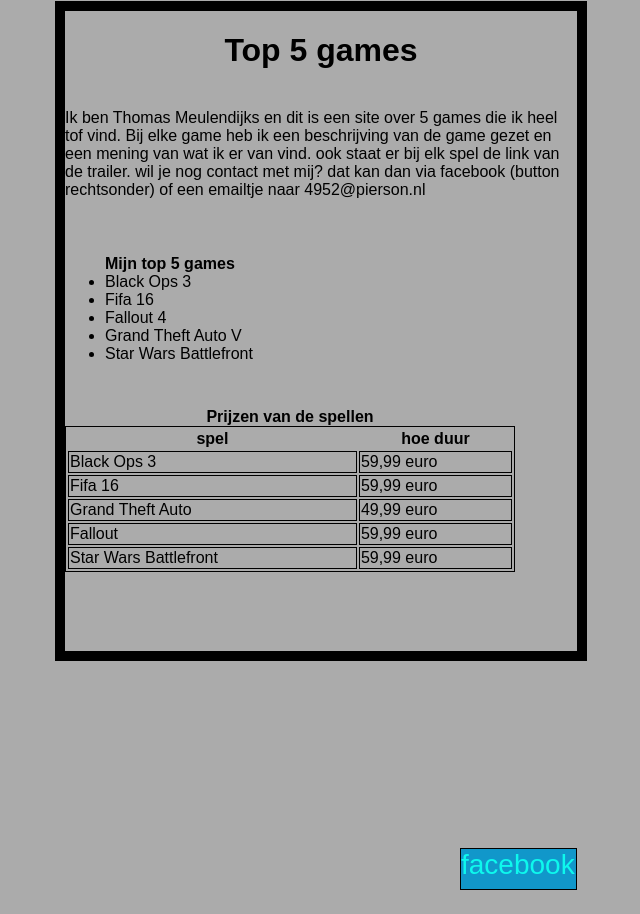
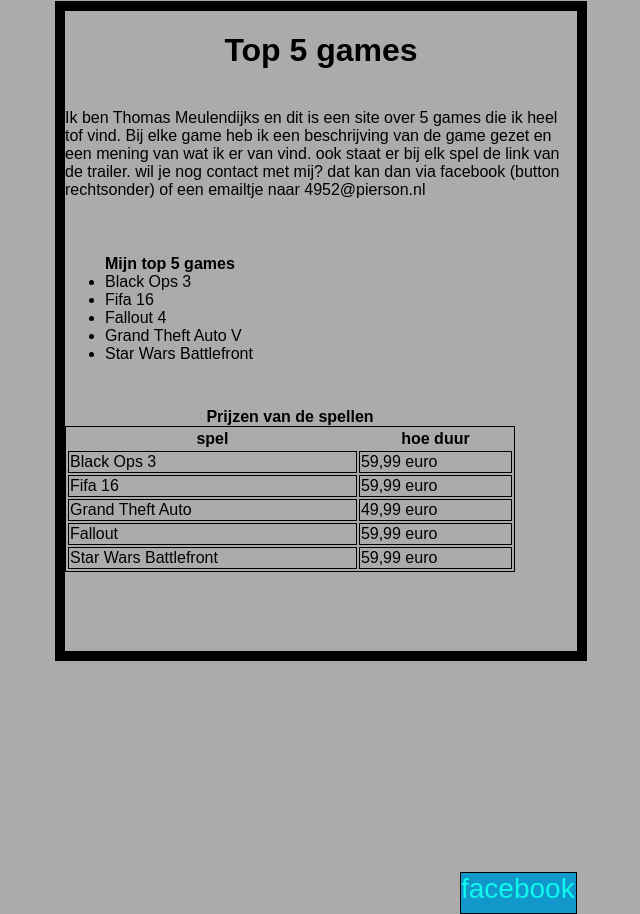
Before and after one commit to Thomson2000/thomson2000.github.io, a plain HTML site: page index.html in a window 1280 px wide. Shown: the part 281-1195 px from the top of the page, without its empty margins (319-959 px from the left). Before the commit the page ends 1171 px from the top, so only its background shows below. Drawn offline with Linux system fonts and the light colour scheme.

Commit message:
Update Sjabloon.css

```diff
--- a/Sjabloon.css
+++ b/Sjabloon.css
@@ -169,7 +169,7 @@ body	{
 	float: right;
 	height: 40px;
 	width: 115px;
-	margin-top:276px;
+	margin-top:300px;
 }
 .facebook a:hover{
 	color:orange;
```
